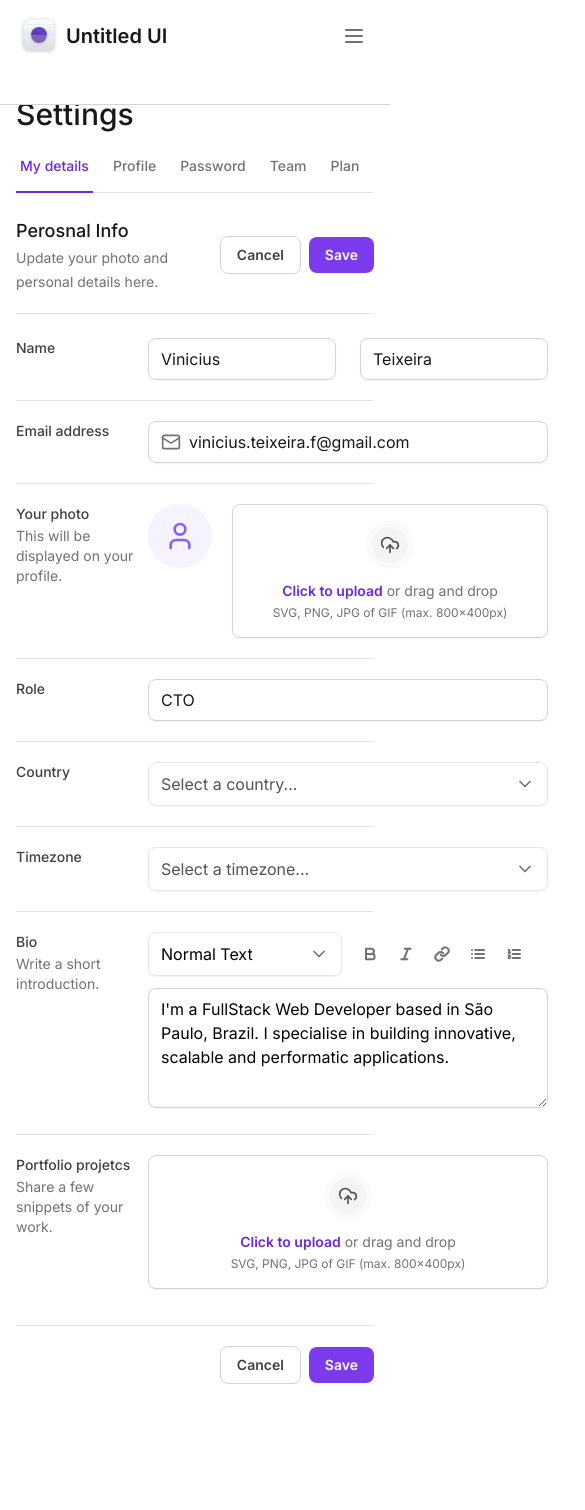
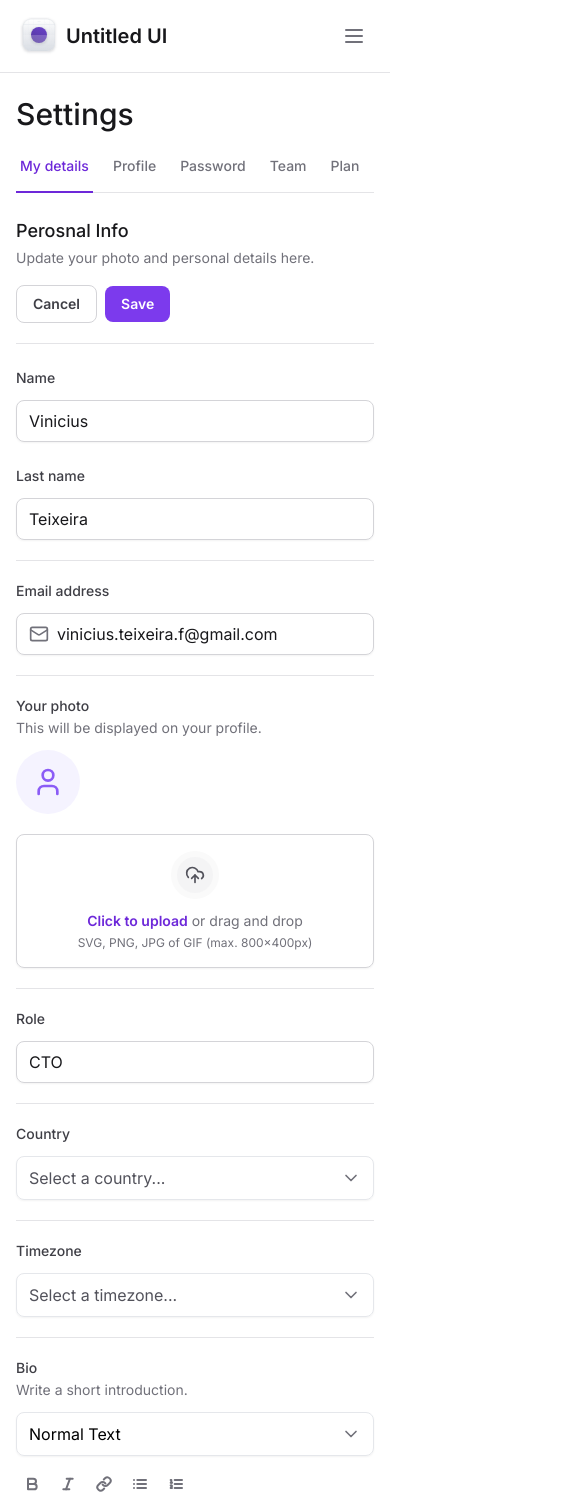
Before and after one commit to tex008/tailwindCSS-studies, a Next.js app: page / in a window 390 px wide. Shown: the top 1510 px of the page, 585 px wide, since content can reach past the window. Before the commit the page ends 1432 px from the top, so only its background shows below. Built offline with nearby package versions, Linux system fonts and the light colour scheme.

Commit message:
feat: add form responsiviness

```diff
--- a/package.json
+++ b/package.json
@@ -19,6 +19,7 @@
     "next": "14.0.4",
     "react": "^18",
     "react-dom": "^18",
+    "tailwind-merge": "^2.2.0",
     "tailwind-variants": "^0.1.20"
   },
   "devDependencies": {
--- a/src/app/page.tsx
+++ b/src/app/page.tsx
@@ -12,12 +12,12 @@ import SettingsTabs from '../components/Form/SettingsTabs'
 export default function Home() {
   return (
     <>
-      <h1 className="text-3xl font-medium  text-zinc-900">Settings</h1>
+      <h1 className=" text-3xl  font-medium text-zinc-900">Settings</h1>
 
       <SettingsTabs />
 
       <div className="mt-6 flex flex-col">
-        <div className="flex items-center justify-between  border-b border-zinc-200 pb-5">
+        <div className="flex flex-col justify-between gap-4 border-b border-zinc-200  pb-5 lg:flex-row lg:items-center">
           <div className="space-y-1">
             <h2 className="text-lg font-medium text-zinc-900">Perosnal Info</h2>
             <span className="text-sm text-zinc-500">
@@ -38,19 +38,27 @@ export default function Home() {
           id="settings"
           className="mt-6 flex w-full flex-col gap-5 divide-y divide-zinc-200"
         >
-          <div className="grid grid-cols-form gap-3">
+          <div className="flex flex-col gap-3 lg:grid lg:grid-cols-form">
             <FormLabel htmlFor="firstName" title="Name" />
-            <div className="grid grid-cols-2 gap-6">
+            <div className="flex flex-col gap-6 lg:grid lg:grid-cols-2">
               <Input.Root>
                 <Input.Control id="firstName" defaultValue="Vinicius" />
               </Input.Root>
-              <Input.Root>
-                <Input.Control defaultValue="Teixeira" />
-              </Input.Root>
+
+              <div className="flex flex-col gap-3 lg:block">
+                <FormLabel
+                  htmlFor="lastName"
+                  title="Last name"
+                  className="lg:sr-only"
+                />
+                <Input.Root>
+                  <Input.Control defaultValue="Teixeira" />
+                </Input.Root>
+              </div>
             </div>
           </div>
 
-          <div className="grid grid-cols-form gap-3 pt-5">
+          <div className="flex flex-col gap-3 pt-5 lg:grid lg:grid-cols-form">
             <FormLabel htmlFor="email" title="Email address" />
             <Input.Root>
               <Input.Prefix>
@@ -64,14 +72,14 @@ export default function Home() {
             </Input.Root>
           </div>
 
-          <div className="grid grid-cols-form gap-3 pt-5">
+          <div className="flex flex-col gap-3 pt-5 lg:grid lg:grid-cols-form">
             <FormLabel htmlFor="photo" title="Your photo">
               <span className="mt-0.5 block text-sm font-normal text-zinc-500">
                 This will be displayed on your profile.
               </span>
             </FormLabel>
             <div>
-              <FileInput.Root className="flex items-start gap-5">
+              <FileInput.Root className="flex flex-col gap-5 lg:flex-row lg:items-start">
                 <FileInput.ImagePreview />
                 <FileInput.Trigger />
                 <FileInput.Control />
@@ -79,14 +87,14 @@ export default function Home() {
             </div>
           </div>
 
-          <div className="grid grid-cols-form gap-3 pt-5">
+          <div className="flex flex-col gap-3 pt-5 lg:grid lg:grid-cols-form">
             <FormLabel htmlFor="role" title="Role" />
             <Input.Root>
               <Input.Control id="role" defaultValue="CTO" />
             </Input.Root>
           </div>
 
-          <div className="grid grid-cols-form gap-3 pt-5">
+          <div className="flex flex-col gap-3 pt-5 lg:grid lg:grid-cols-form">
             <FormLabel htmlFor="country" title="Country" />
 
             <FormSelect placeholder="Select a country...">
@@ -95,7 +103,7 @@ export default function Home() {
             </FormSelect>
           </div>
 
-          <div className="grid grid-cols-form gap-3 pt-5">
+          <div className="flex flex-col gap-3 pt-5 lg:grid lg:grid-cols-form">
             <FormLabel htmlFor="coutimezonentry" title="Timezone" />
 
             <FormSelect placeholder="Select a timezone...">
@@ -107,7 +115,7 @@ export default function Home() {
             </FormSelect>
           </div>
 
-          <div className="grid grid-cols-form gap-3 pt-5">
+          <div className="flex flex-col gap-3 pt-5 lg:grid lg:grid-cols-form">
             <FormLabel htmlFor="bio" title="Bio">
               <span className="mt-0.5 block text-sm font-normal text-zinc-500">
                 Write a short introduction.
@@ -115,7 +123,7 @@ export default function Home() {
             </FormLabel>
 
             <div className="space-y-3">
-              <div className="grid grid-cols-2 gap-3">
+              <div className=" flex flex-col gap-3 lg:grid lg:grid-cols-2">
                 <FormSelect defaultValue="normal" placeholder="">
                   <SelectItem value="normal" text="Normal Text" />
                   <SelectItem value="md" text="Markdown" />
@@ -151,7 +159,7 @@ export default function Home() {
             </div>
           </div>
 
-          <div className="grid grid-cols-form gap-3 pt-5">
+          <div className="flex flex-col gap-3 pt-5 lg:grid lg:grid-cols-form">
             <FormLabel htmlFor="projects" title="Portfolio projetcs">
               <span className="mt-0.5 block text-sm font-normal text-zinc-500">
                 Share a few snippets of your work.
--- a/src/components/Form/Label/index.tsx
+++ b/src/components/Form/Label/index.tsx
@@ -1,4 +1,5 @@
 import React, { ComponentProps, ReactNode } from 'react'
+import { twMerge } from 'tailwind-merge'
 
 export type FormLabelProps = ComponentProps<'label'> & {
   title: string
@@ -8,10 +9,14 @@ export type FormLabelProps = ComponentProps<'label'> & {
 export default function FormLabel({
   title,
   children,
+  className,
   ...props
 }: FormLabelProps) {
   return (
-    <label {...props} className="text-sm font-medium text-zinc-700">
+    <label
+      {...props}
+      className={twMerge('text-sm font-medium text-zinc-700', className)}
+    >
       {title}
       {children || null}
     </label>
--- a/src/components/SideBar/index.tsx
+++ b/src/components/SideBar/index.tsx
@@ -12,7 +12,7 @@ import UsedSpaceWidget from './usedSpaceWidget'
 
 export default function SideBar() {
   return (
-    <Collapsible.Root className="fixed left-0 right-0 top-0 z-20 flex flex-col gap-6  border-b  border-zinc-300 bg-white   p-4 pb-12 data-[state=open]:bottom-0 data-[state=open]:h-screen lg:right-auto lg:w-80 lg:border-r lg:px-5 lg:py-8 lg:data-[state=closed]:bottom-0">
+    <Collapsible.Root className="scrollbar-thin scrollbar-track-zinc-100 scrollbar-thumb-zinc-300 fixed left-0 right-0 top-0 z-20 flex flex-col gap-6 overflow-hidden border-b border-zinc-200 bg-white p-4 data-[state=open]:bottom-0 lg:bottom-0 lg:right-auto lg:h-auto lg:w-80 lg:overflow-auto lg:border-b-0 lg:border-r lg:px-5 lg:py-8">
       <div className="flex items-center justify-between lg:data-[state=closed]:h-screen">
         <Logo />
         <Collapsible.Trigger asChild className="lg:hidden">
```
Also changed, not shown: 1 other file (tests, documents, lock files or other folders).
